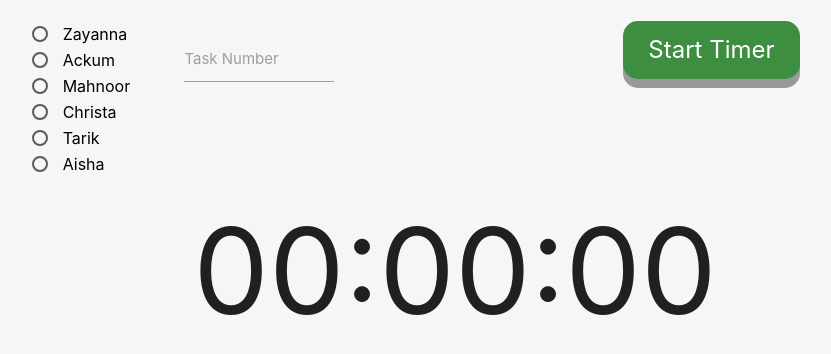
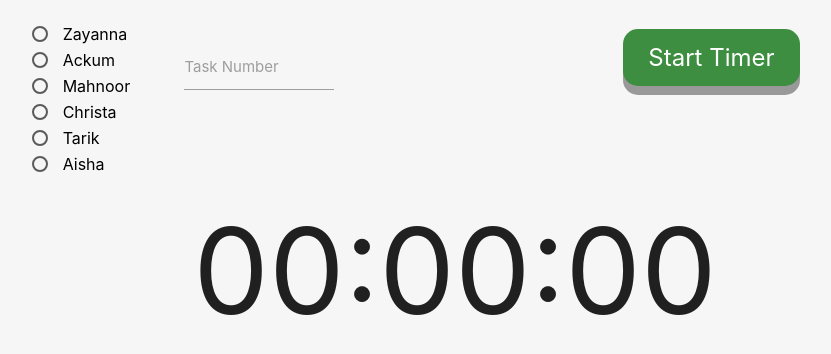
Before and after one commit to fran-fernan/Innovative-Endeavours-Task-Tracker, a PHP site: page / in a window 1280 px wide. Shown: the part 64-418 px from the top of the page, without its empty margins (185-1016 px from the left). Run offline with PHP 8.4, Linux system fonts and the light colour scheme; data that the repository does not hold is empty.

Commit message:
formatting

```diff
--- a/index.php
+++ b/index.php
@@ -70,12 +70,18 @@
                         </label></p>
                 </div>
                 <div class="input-field col s5">
-                    <div class="input-field col s6 valign-wrapper">
+                    <div style="line-height:50%;">
+                        <br>
+                    </div>
+                    <div class="input-field col s6">
                         <input name="jobbox" id="last_name" type="text" class="validate">
                         <label for="last_name">Task Number</label>
                     </div>
                 </div>
                 <div class="input-field col s5">
+                    <div style="line-height:50%;">
+                        <br>
+                    </div>
                     <center><input type="submit" class="button" id="button" value="Start Timer" disabled></center>
 
                 </div>
```
